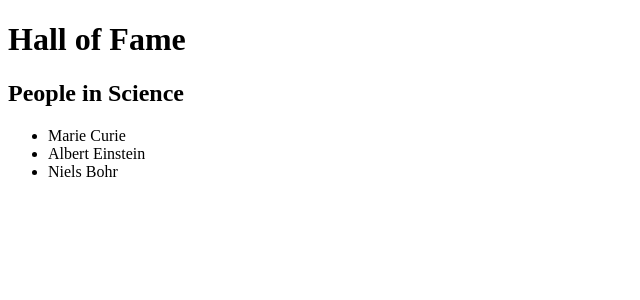
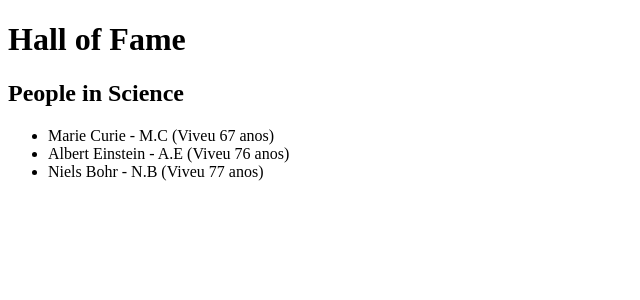
Before and after one commit to EduardoMilione2005/lab-frontend, a JavaScript app in the folder 03-estrutura/: page / in a window 1280 px wide. Shown: the top 300 px of the page, without its empty margins (0-640 px from the left). Built offline with nearby package versions, Linux system fonts and the light colour scheme; the HTML template or start-up script is replaced by a standard one.

Commit message:
Executando JS dentro do JSX

```diff
--- a/03-estrutura/src/Gallery.js
+++ b/03-estrutura/src/Gallery.js
@@ -1,3 +1,5 @@
+import { getInitials } from './utils.js'
+
 export default function Gallery() {
     return (
         <>
@@ -16,7 +18,10 @@ function ListOfPeople() {
     return (
         <ul>
             {scientists.map((person, index) => (
-                <li key={index}>{person.name}</li>
+                <li key={index}>
+                    {person.name} - {getInitials(person.name)} (Viveu{' '}
+                    {person.died - person.born} anos)
+                </li>
             ))}
         </ul>
     )
--- /dev/null
+++ b/03-estrutura/src/utils.js
@@ -0,0 +1,6 @@
+export function getInitials(name) {
+    return name
+        .split(' ')
+        .map((word) => word.charAt(0))
+        .join('.')
+}
```
